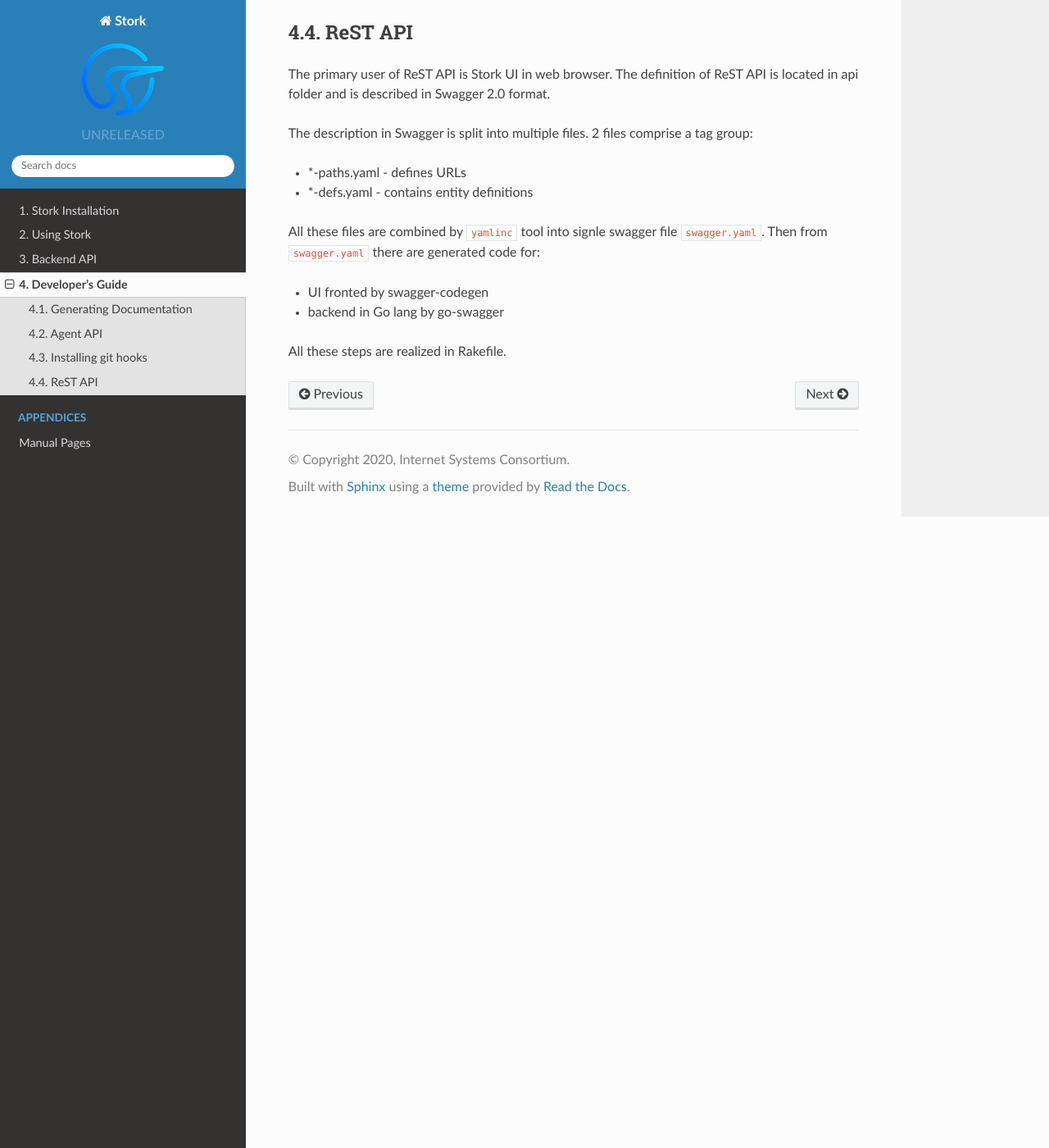
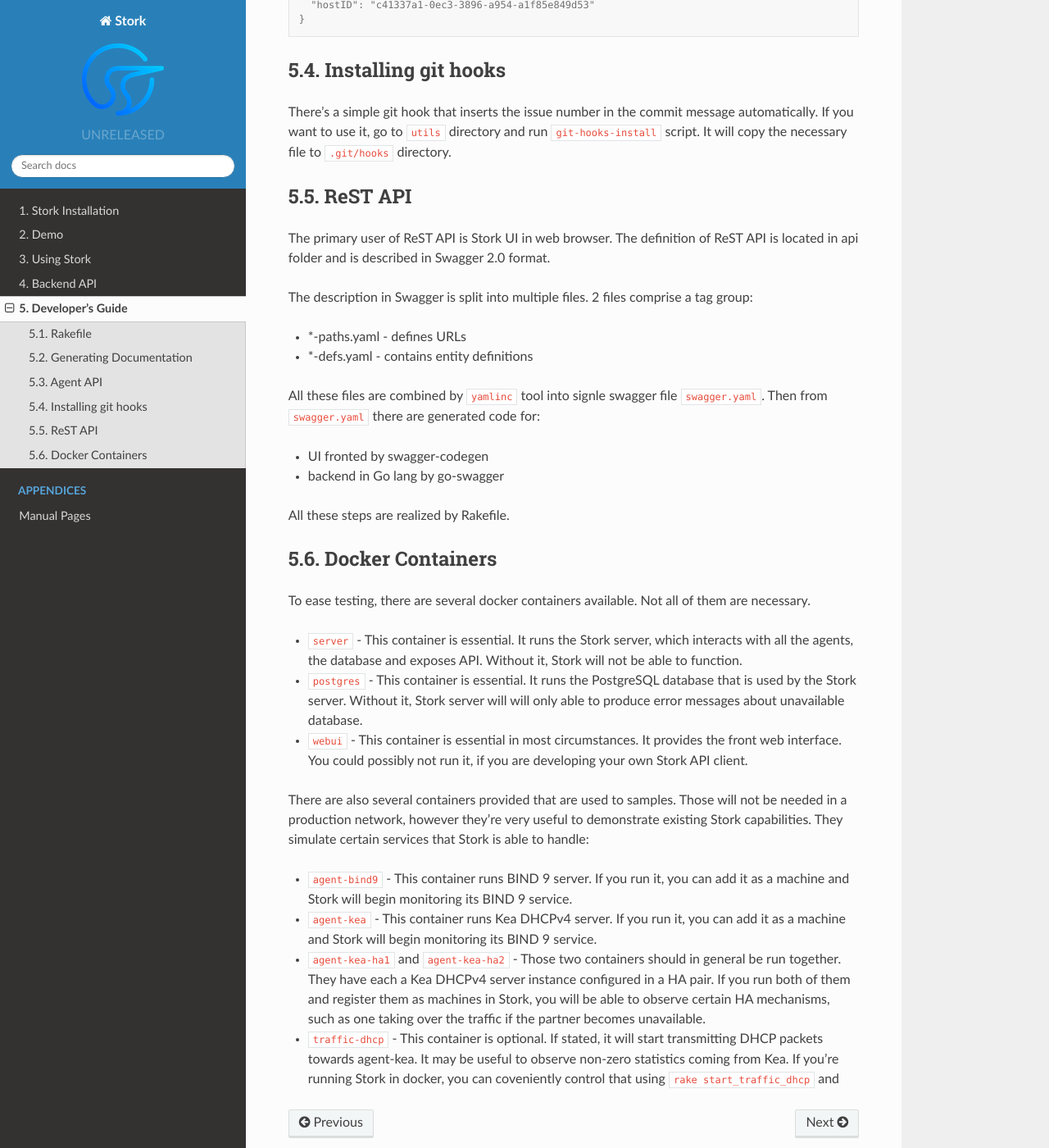
Before and after one commit to isc-projects/stork, a Sphinx documentation site: the page built from doc/devel.rst, in a window 1280 px wide and 1400 px high, scrolled down 1322 px. Shown: the whole window at 82% size. Built offline with Sphinx 7.4.7 and the Read the Docs theme 2.0.0, drawn with Linux system fonts in a browser that asks for light colours; some of the changed text lies outside the part shown.

Commit message:
[#167] added more docs about demo and traffic simulator

```diff
--- a/doc/devel.rst
+++ b/doc/devel.rst
@@ -9,6 +9,17 @@
    We acknowledge that users and developers are two different groups of people, so the documents
    should eventually be separated. However, since these are still very early days of the project,
    this section is kept in the Stork ARM for convenience only.
+
+Rakefile
+========
+
+Rakefile is a script for performing many development tasks like building source code, running linters,
+running unit tests, running Stork services directly or in Docker containers.
+
+There are several other rake targets. For a complete list of available tasks, use `rake -T`.
+Also see `wiki <https://gitlab.isc.org/isc-projects/stork/wikis/Development-Environment#building-testing-and-running-stork>`_
+for detailed instructions.
+
 
 Generating Documentation
 ========================
@@ -83,4 +94,36 @@
 * UI fronted by swagger-codegen
 * backend in Go lang by go-swagger
 
-All these steps are realized in Rakefile.
+All these steps are realized by Rakefile.
+
+Docker Containers
+=================
+
+To ease testing, there are several docker containers available. Not all of them are necessary.
+
+* ``server`` - This container is essential. It runs the Stork server, which interacts with all the
+  agents, the database and exposes API. Without it, Stork will not be able to function.
+* ``postgres`` - This container is essential. It runs the PostgreSQL database that is used by the
+  Stork server. Without it, Stork server will will only able to produce error messages about
+  unavailable database.
+* ``webui`` - This container is essential in most circumstances. It provides the front web
+  interface. You could possibly not run it, if you are developing your own Stork API client.
+
+There are also several containers provided that are used to samples. Those will not be needed in a
+production network, however they're very useful to demonstrate existing Stork capabilities. They
+simulate certain services that Stork is able to handle:
+
+* ``agent-bind9`` - This container runs BIND 9 server. If you run it, you can add it as a machine
+  and Stork will begin monitoring its BIND 9 service.
+
+* ``agent-kea`` - This container runs Kea DHCPv4 server. If you run it, you can add it as a machine
+  and Stork will begin monitoring its BIND 9 service.
+
+* ``agent-kea-ha1`` and ``agent-kea-ha2`` - Those two containers should in general be run
+  together. They have each a Kea DHCPv4 server instance configured in a HA pair. If you run both of
+  them and register them as machines in Stork, you will be able to observe certain HA mechanisms,
+  such as one taking over the traffic if the partner becomes unavailable.
+
+* ``traffic-dhcp`` - This container is optional. If stated, it will start transmitting DHCP packets
+  towards agent-kea. It may be useful to observe non-zero statistics coming from Kea. If you're
+  running Stork in docker, you can coveniently control that using ``rake start_traffic_dhcp`` and
--- a/doc/index.rst
+++ b/doc/index.rst
@@ -19,6 +19,7 @@
    :maxdepth: 5
 
    install
+   demo
    usage
    backend-api
    devel
```
Also changed, not shown: doc/demo.rst (added, +103 -0 lines), doc/install.rst (+2 -44 lines).
